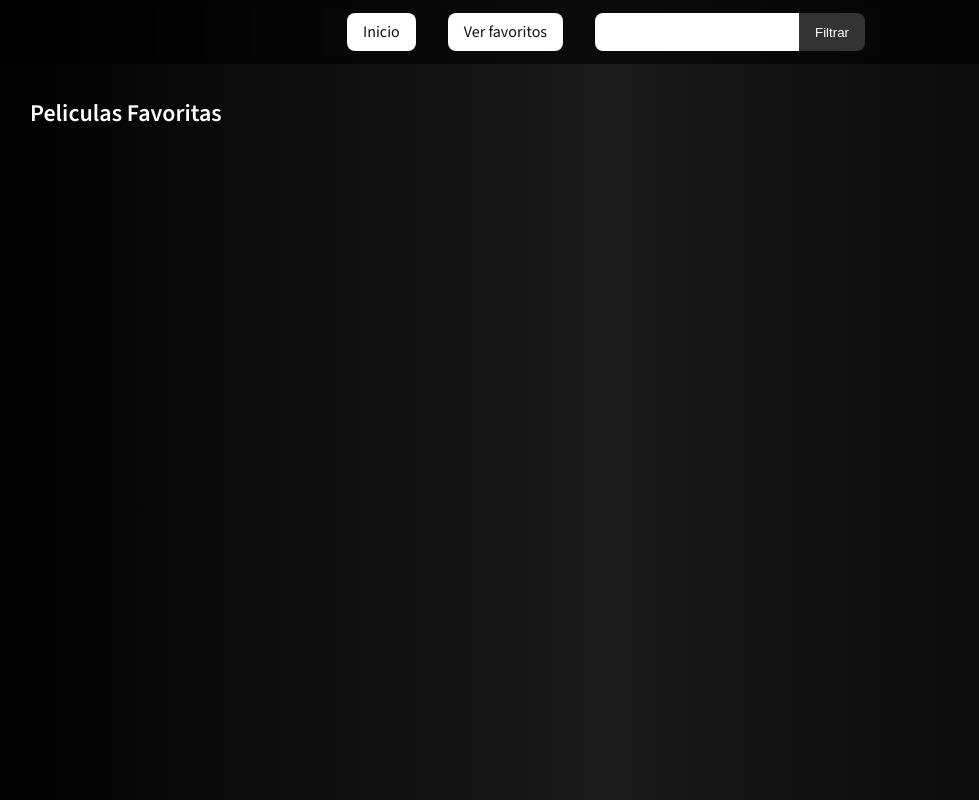
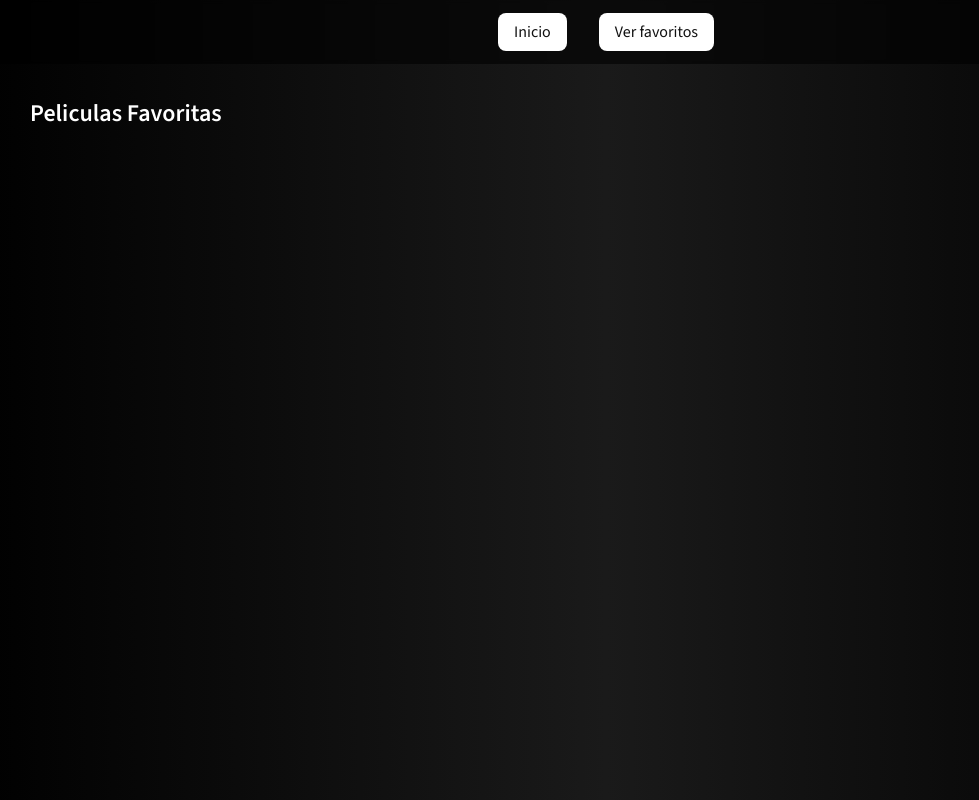
Before and after one commit to Oscar-GLS/visor-peliculas-react, a React (Vite) app: page /favoritos in a window 1280 px wide. Shown: the whole page, without its empty margins (34-1013 px from the left). Built offline with nearby package versions, Linux system fonts and the light colour scheme.

Commit message:
Se cambio la logica de aparicion del filtro de acuerdo a la ruta

```diff
--- a/src/components/Header/BarNav.tsx
+++ b/src/components/Header/BarNav.tsx
@@ -1,4 +1,4 @@
-import { Link } from "react-router-dom"
+import { Link, useLocation } from "react-router-dom"
 import { FiltroMovies } from "../ui/FiltroMovies"
 
 interface Props {
@@ -6,11 +6,18 @@ interface Props {
 }
 
 export const BarNav = ({actualizarPalabraFiltrada}:Props) => {
+    const location = useLocation();
+    const currentPath = location.pathname;
+
     return (
         <nav className="bar-navigation">
             <Link className="bn-inicio" to="/">Inicio</Link>
             <Link className="bn-favoritos" to="/favoritos">Ver favoritos</Link>
-            <FiltroMovies actualizarPalabraFiltrada={actualizarPalabraFiltrada}></FiltroMovies>
+            {
+                currentPath == "/" ?
+                <FiltroMovies actualizarPalabraFiltrada={actualizarPalabraFiltrada}/> :
+                <></>
+            }
         </nav>
     )
 }
--- a/src/components/ui/Loader/Loader.tsx
+++ b/src/components/ui/Loader/Loader.tsx
@@ -1,7 +1,9 @@
+import loaderImg from '../../../assets/images/movie-loader.png'
+
 export const Loader = () => {
     return (
         <div className="loader-container">
-            <img className="loader" src="..\src\assets\images\movie-loader.png" alt="" />
+            <img className="loader" src={loaderImg} alt="Cargando contenido" />
         </div>
     )
 }
```
